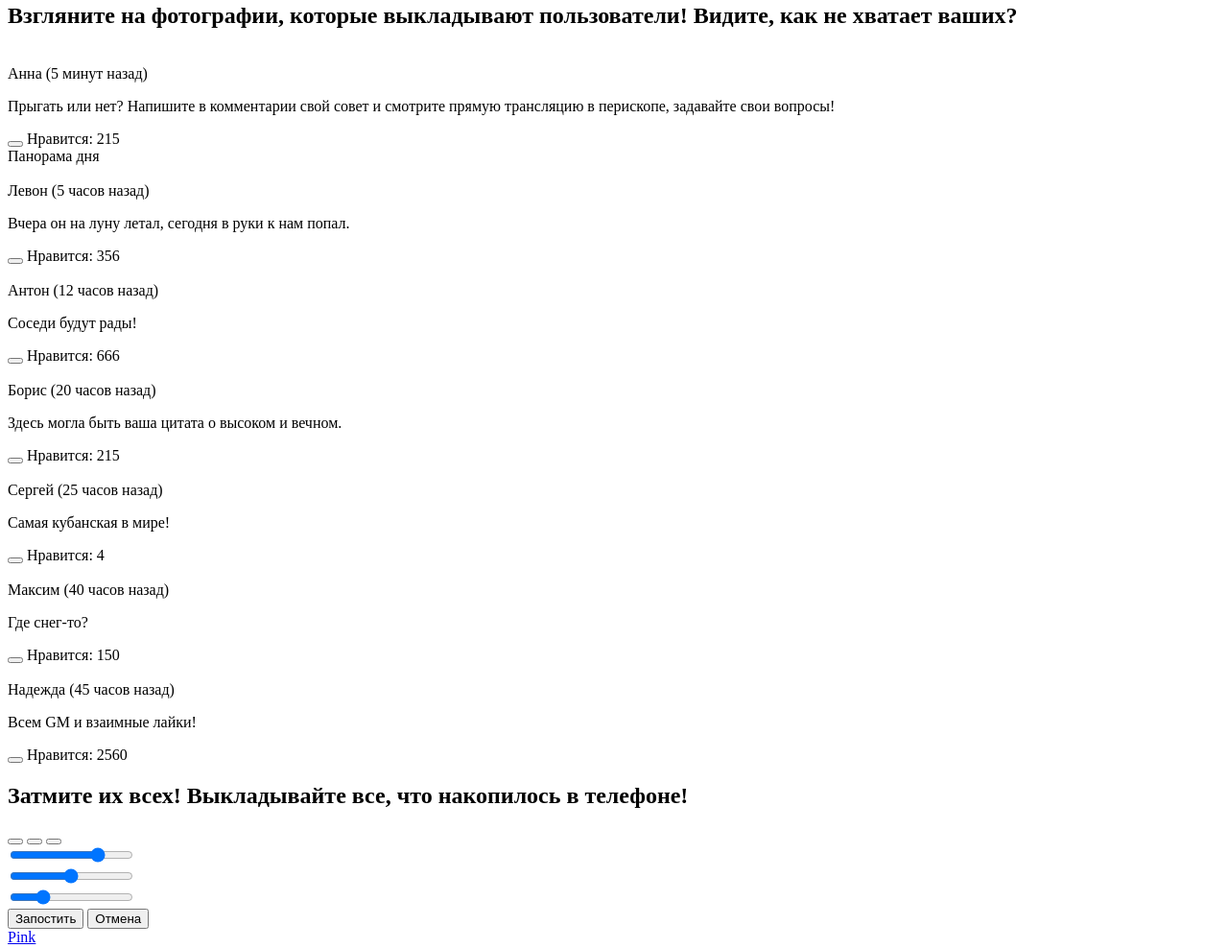
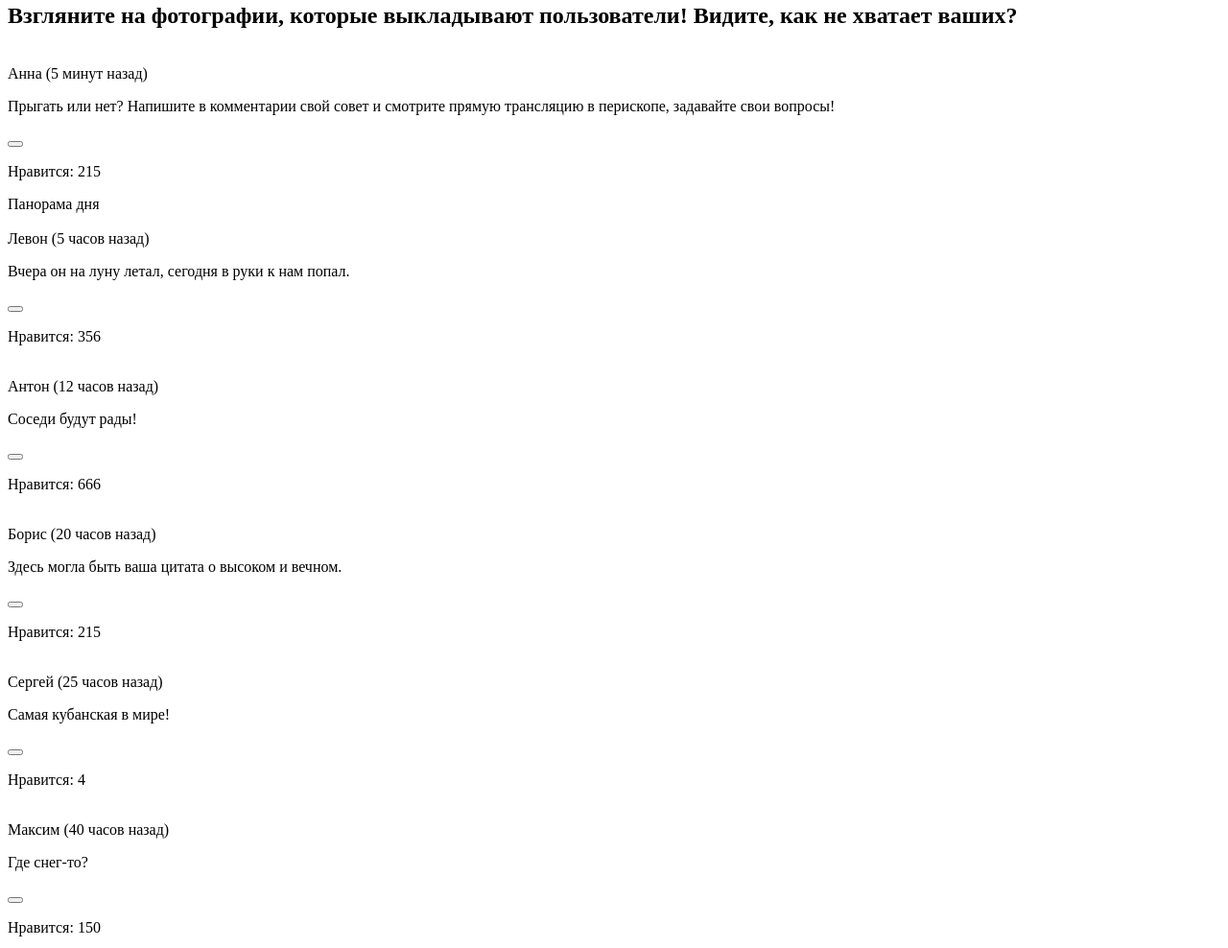
Before and after one commit to proffil23/1578625-pink-21, a website: page source/catalog.html in a window 1280 px wide. Shown: the part 258-1246 px from the top of the page at 96% size. Drawn offline with Linux system fonts and the light colour scheme.

Commit message:
'Правки-в-каталог'

```diff
--- a/source/catalog.html
+++ b/source/catalog.html
@@ -42,9 +42,9 @@
           <div class="catalog__description-wrapper">
             <h2 class="catalog__description">Взгляните на фотографии, которые выкладывают пользователи! Видите, как не хватает ваших?</h2>
           </div>
-          <div class="catalog__post catalog__post--panorama">
-            <a class="catalog__link catalog__link--panorama" href="">
-                <img class="catalog__photo-panorama">
+          <div class="catalog__post catalog__post--photo">
+            <a class="catalog__link catalog__link--photo" href="">
+                <img class="catalog__photo-top-day">
             </a>
               <div class="catalog__post-info">
                 <span class="catalog__post-name">Анна</span>
@@ -53,10 +53,10 @@
               <p class="catalog__post-text">Прыгать или нет? Напишите в комментарии свой совет и смотрите прямую трансляцию в перископе, задавайте свои вопросы!</p>
               <div class="catalog__post-like">
                 <button class="catalog__like-button" type="button"></button>
-                <span class="catalog__like-text">Нравится: 215</span>
+                <p class="catalog__like-text">Нравится: <span class="catalog__like-number">215</span></p>
               </div>
-              <div class="catalog__panorama-day">
-                <span class="catalog__panorama-day-text">Панорама дня</span>
+              <div class="catalog__photo-day">
+                <span class="catalog__photo-day-text">Панорама дня</span>
               </div>
           </div>
           <div class="catalog__wrapper">
@@ -71,7 +71,7 @@
                 <p class="catalog__post-text">Вчера он на луну летал, сегодня в руки к нам попал.</p>
                 <div class="catalog__post-like">
                   <button class="catalog__like-button" type="button"></button>
-                  <span class="catalog__like-text">Нравится: 356</span>
+                  <p class="catalog__like-text">Нравится: <span class="catalog__like-number">356</span></p>
                 </div>
             </div>
             <div class="catalog__post">
@@ -85,7 +85,7 @@
                 <p class="catalog__post-text">Соседи будут рады!</p>
                 <div class="catalog__post-like">
                   <button class="catalog__like-button" type="button"></button>
-                  <span class="catalog__like-text">Нравится: 666</span>
+                  <p class="catalog__like-text">Нравится:  <span class="catalog__like-number">666</span></p>
                 </div>
             </div>
             <div class="catalog__post">
@@ -99,7 +99,7 @@
                 <p class="catalog__post-text">Здесь могла быть ваша цитата о высоком и вечном.</p>
                 <div class="catalog__post-like">
                   <button class="catalog__like-button" type="button"></button>
-                  <span class="catalog__like-text">Нравится: 215</span>
+                  <p class="catalog__like-text">Нравится:  <span class="catalog__like-number">215</span></p>
                 </div>
             </div>
             <div class="catalog__post">
@@ -113,7 +113,7 @@
                 <p class="catalog__post-text">Самая кубанская в мире!</p>
                 <div class="catalog__post-like">
                   <button class="catalog__like-button" type="button"></button>
-                  <span class="catalog__like-text">Нравится: 4</span>
+                  <p class="catalog__like-text">Нравится:  <span class="catalog__like-number">4</span></p>
                 </div>
             </div>
             <div class="catalog__post">
@@ -127,7 +127,7 @@
                 <p class="catalog__post-text">Где снег-то?</p>
                 <div class="catalog__post-like">
                   <button class="catalog__like-button" type="button"></button>
-                  <span class="catalog__like-text">Нравится: 150</span>
+                  <p class="catalog__like-text">Нравится:  <span class="catalog__like-number">150</span></p>
                 </div>
             </div>
             <div class="catalog__post">
@@ -141,7 +141,7 @@
                 <p class="catalog__post-text">Всем GM и взаимные лайки!</p>
                 <div class="catalog__post-like">
                   <button class="catalog__like-button" type="button"></button>
-                  <span class="catalog__like-text">Нравится: 2560</span>
+                  <p class="catalog__like-text">Нравится:  <span class="catalog__like-number">2560</span></p>
                 </div>
             </div>
           </div>
@@ -183,7 +183,7 @@
       </div>
     </main>
 
-    <footer>
+    <footer class="page-footer">
         <div class="page-footer__wrapper">
           <div class="page-footer__social social">
             <a class="page-footer__logo page--logo__link" href="index.html">Pink</a>
```
Also changed, not shown: source/form.html (+1 -1 lines), source/index.html (+1 -1 lines).
